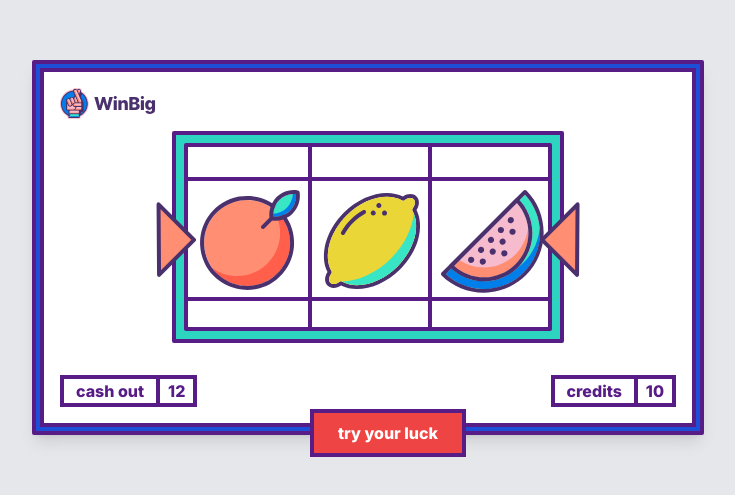
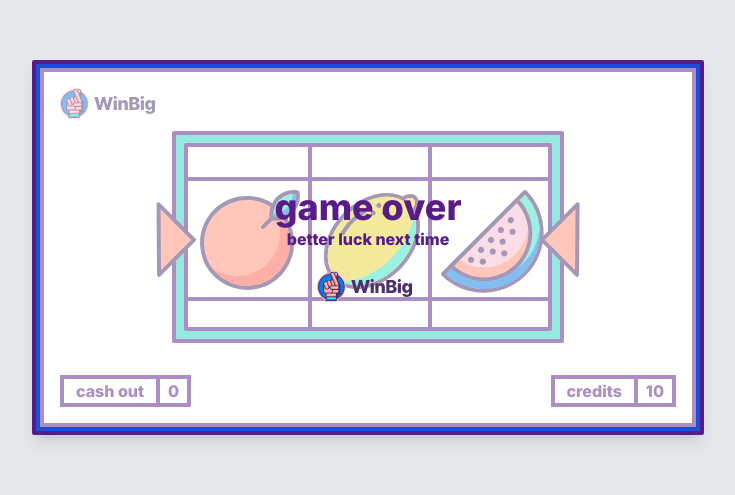
Before and after one commit to mysticfalconvt/slot-machine, a Next.js app: page / in a window 1280 px wide. Shown: the part 153-648 px from the top of the page, without its empty margins (272-1007 px from the left). Built offline with nearby package versions, Linux system fonts and the light colour scheme.

Commit message:
basic game functionality spin and win/lose working game over displays the logo

```diff
--- a/pages/index.js
+++ b/pages/index.js
@@ -7,6 +7,7 @@ import { getCheatPercentage, isWinningRoll, getWinningReward } from '../util/uti
 const options = [
   'cherry', 'orange', 'lemon', 'watermelon'
 ]
+const waitTime = 1000;
 
 const getRandom = () => Math.floor(Math.random() * 4);
 const getRandoms = () => {
@@ -36,7 +37,8 @@ const Slider = ({ selected, isSpinning }) => {
       <div className="w-[120px] h-[30px]"></div>
       <div className="w-[120px] h-[120px]">
         {isSpinning ? (
-          <Image height="120" width="120" src={`/logo.svg`} />
+          // logo to represent spinning
+          <Image height="120" width="120" src={`/logo.svg`} className="animate-bounce" />
         ) : (
           <Image height="120" width="120" src={`/${selected}.svg`} />
         )}
@@ -61,9 +63,12 @@ export default function Home() {
   // state for the next value to be displayed
   const [nextSet, setNextSet] = useState(getRandoms())
   // game state
-  const [gameState, setGameState] = useState('idle')
+  const [gameState, setGameState] = useState('gameover')
   // state for each spinner spinning or stopped
   const [spinnerIsSpinning, setSpinnerIsSpinning] = useState([false, false, false])
+  // state for cashout credits
+  const [cashoutCredits, setCashoutCredits] = useState(0)
+
 
   // manage the game state
   useEffect(async () => {
@@ -77,26 +82,25 @@ export default function Home() {
     }
     // what to do when we roll
     if (gameState === 'rolling') {
-
       setCurrentCredits(currentCredits - 1)
       // wait .5 second before spinning
-      await new Promise(resolve => setTimeout(resolve, 500))
+      await new Promise(resolve => setTimeout(resolve, waitTime / 2))
       console.log('rolling')
       // set the spinner to spinning
       setSpinnerIsSpinning([true, true, true])
       setCurrentSet(nextSet)
       // wait 1 second before stopping the first spinner
-      await new Promise(resolve => setTimeout(resolve, 1000))
+      await new Promise(resolve => setTimeout(resolve, waitTime))
       console.log('stopping first spinner')
       // set the 1st spinner to stopped
       setSpinnerIsSpinning([false, true, true])
       // wait 1 second before stopping the second spinner
-      await new Promise(resolve => setTimeout(resolve, 1000))
+      await new Promise(resolve => setTimeout(resolve, waitTime))
       console.log('stopping second spinner')
       // set the 2nd spinner to stopped
       setSpinnerIsSpinning([false, false, true])
       // wait 1 second before stopping the third spinner
-      await new Promise(resolve => setTimeout(resolve, 1000))
+      await new Promise(resolve => setTimeout(resolve, waitTime))
       console.log('stopping third spinner')
       // set the 3rd spinner to stopped
       setSpinnerIsSpinning([false, false, false])
@@ -104,9 +108,7 @@ export default function Home() {
       const didWin = isWinningRoll(nextSet)
       if (didWin) setGameState('win')
       else setGameState('lose')
-
     }
-
 
   }, [gameState])
 
@@ -147,24 +149,59 @@ export default function Home() {
               </div>
             </div>
             <div className="flex justify-between mt-8">
-              <a className="border-4 border-purple-900 text-purple-900 font-extrabold h-8 flex items-center">
+              <button type='button'
+                onClick={() => {
+                  if (currentCredits > 10) {
+                    setCashoutCredits(currentCredits - 10)
+                    setCurrentCredits(10)
+                  };
+                }}
+                className="border-4 border-purple-900 text-purple-900 font-extrabold h-8 flex items-center">
                 <span className="px-3 border-r-4 border-purple-900 block">cash out</span>
-                <span className="px-2">12</span>
-              </a>
+                <span className="px-2">{cashoutCredits}</span>
+              </button>
               <a className="border-4 border-purple-900 text-purple-900 font-extrabold h-8 flex items-center">
                 <span className="px-3 border-r-4 border-purple-900 block">credits</span>
                 <span className="px-2">{currentCredits}</span>
               </a>
             </div>
             <div className="absolute z-20 bottom-0 w-full flex justify-center mb-[-30px]">
-              <button type='button' disabled={gameState != "idle"}
+              {gameState === "idle" && <button type='button'
                 onClick={() => {
                   setGameState('rolling')
                 }}
                 className="border-4 border-purple-900 text-white bg-red-500 px-6 py-2 font-extrabold hover:bg-red-400 hover:border-purple-800 transition-colors">
                 try your luck
-              </button>
+              </button>}
             </div>
+            {/* modal to show lost */}
+            {gameState != "idle" && gameState != "rolling" && (
+              <>
+                <div className="absolute bg-white/50  z-50 w-full h-full top-0 left-0 ">
+                  <div className='flex  flex-col items-center  justify-center h-full'>
+                    <h2 className="text-center text-purple-900 font-extrabold text-4xl">
+                      {gameState === "win" && "big win"}
+                      {gameState === "lose" && "big lose"}
+                      {gameState === "gameover" && "game over"}
+                    </h2>
+                    <p className='text-center text-purple-900 font-extrabold text-1xl  mb-5'>
+                      {gameState === "win" && "not sure how that happened?"}
+                      {gameState === "lose" && "better luck next time!"}
+                      {gameState === "gameover" && "better luck next time"}
+                    </p>
+                    {gameState !== "gameover" && <button type='button'
+                      onClick={() => {
+                        setCurrentCredits(currentCredits + getWinningReward(currentSet))
+                        setGameState('idle')
+                      }}
+                      className="border-4 border-purple-900 text-white bg-red-500 px-6 py-2 font-extrabold hover:bg-red-400 hover:border-purple-800 transition-colors">
+                      try again
+                    </button>}
+                    {gameState === "gameover" && <Image src="/logo.svg" width="103" height="37" />}
+                  </div>
+                </div>
+              </>
+            )}
           </div>
         </div>
       </div>
```
